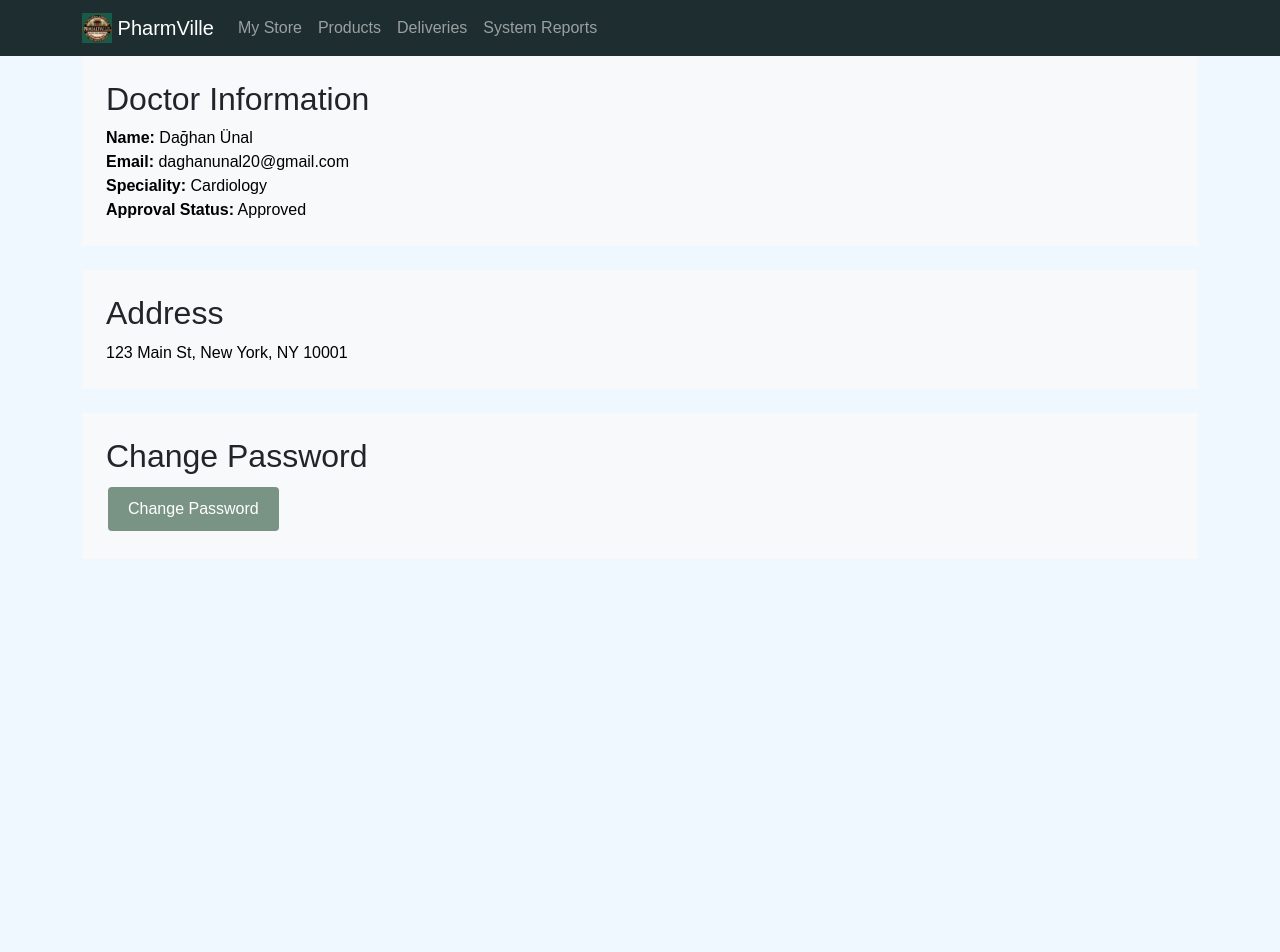
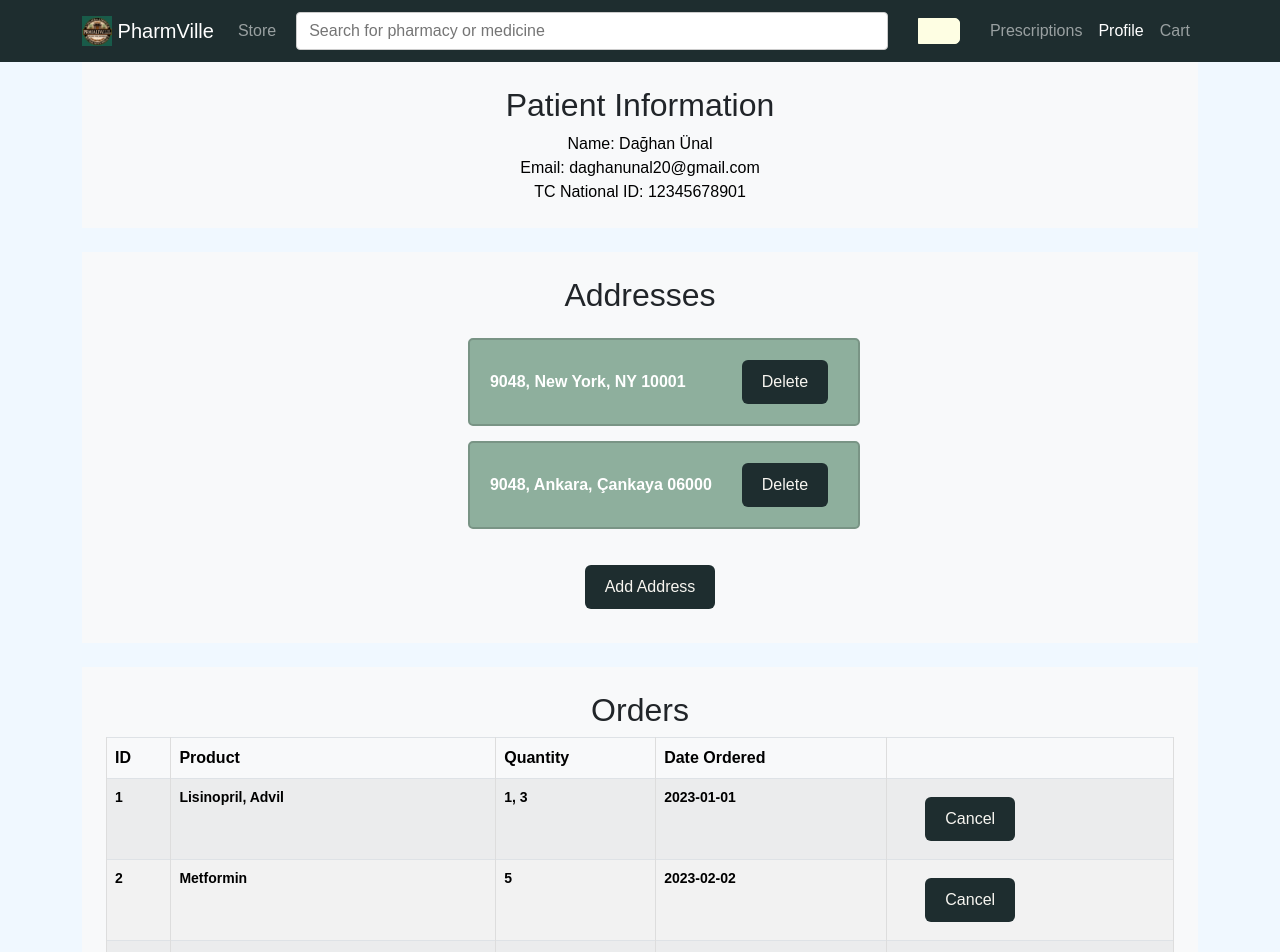
Before and after one commit to guezey/PharmVille, a React (Create React App) app in the folder pharmville-frontend/: page /profile in a window 1280 px wide. Shown: the top 952 px of the page. Before the commit the page ends 800 px from the top, so only its background shows below. Built offline with nearby package versions, Linux system fonts and the light colour scheme.

Commit message:
profile fixes

```diff
--- a/pharmville-frontend/src/App.js
+++ b/pharmville-frontend/src/App.js
@@ -91,7 +91,7 @@ function App() {
   }
   */
 
-  let user = "Pharmacy";
+  let user = "Patient";
   if (user === "Logout" ) {
     return (
       <Router>
--- a/pharmville-frontend/src/Profile/Orders.js
+++ b/pharmville-frontend/src/Profile/Orders.js
@@ -9,7 +9,7 @@ const Orders = ({ orders }) => {
         <thead>
           <tr>
             <th style={{color:"black"}}>ID</th>
-            <th style={{color:"black"}}>Medication</th>
+            <th style={{color:"black"}}>Product</th>
             <th style={{color:"black"}}>Quantity</th>
             <th style={{color:"black"}}>Date Ordered</th>
             <th style={{color:"black"}}></th>
--- a/pharmville-frontend/src/Profile/PatientProfile.js
+++ b/pharmville-frontend/src/Profile/PatientProfile.js
@@ -49,15 +49,21 @@ const PatientProfile = () => {
     orders: [
       {
         id: 1,
-        medication: "Lisinopril",
-        quantity: "30",
+        medication: "Lisinopril, Advil",
+        quantity: "1, 3",
         dateOrdered: "2023-01-01",
       },
       {
         id: 2,
         medication: "Metformin",
-        quantity: "60",
-        dateOrdered: "2023-01-01",
+        quantity: "5",
+        dateOrdered: "2023-02-02",
+      },
+      {
+        id: 3,
+        medication: "Hardline Whey Protein",
+        quantity: "1",
+        dateOrdered: "2023-03-03",
       },
     ],
   });
@@ -75,14 +81,6 @@ const PatientProfile = () => {
         <Col>
           <div className="bg-light p-4 mb-4 text-dark text-left">
             <AddressList addresses={patientData.addresses} />
-          </div>
-        </Col>
-      </Row>
-
-      <Row>
-        <Col>
-          <div className="bg-light p-4 mb-4 text-dark text-left">
-            <MedicineHistory medicineHistory={patientData.medicineHistory} />
           </div>
         </Col>
       </Row>
--- a/pharmville-frontend/src/Profile/Profile.css
+++ b/pharmville-frontend/src/Profile/Profile.css
@@ -1,7 +1,4 @@
-/* This file bugs out the admin page. Combine the css files or use css module */
-
-
-/*button {
+button {
   margin: 10px;
   margin-left: 30px;
   background-color: var(--dark);
@@ -53,4 +50,3 @@ ti {
   font-weight: 600;
   color: rgb(34, 34, 34);
 }
-*/
```
